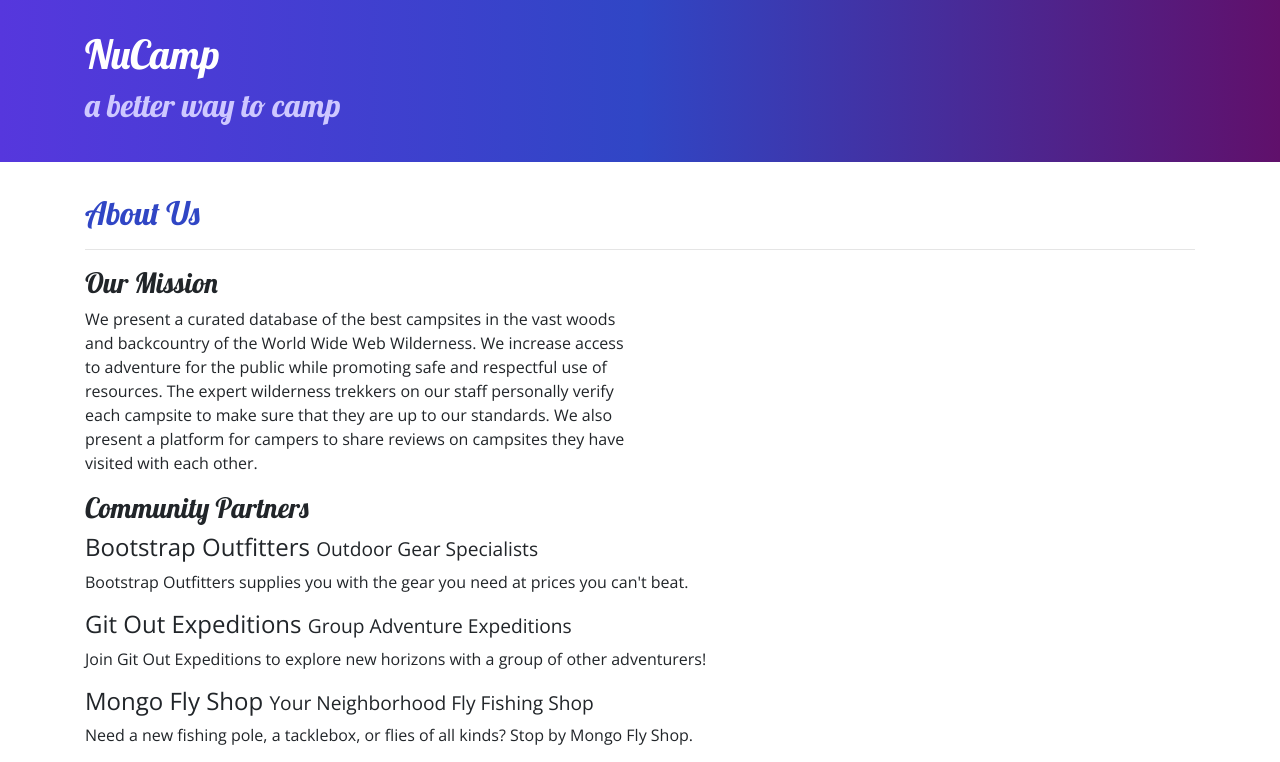
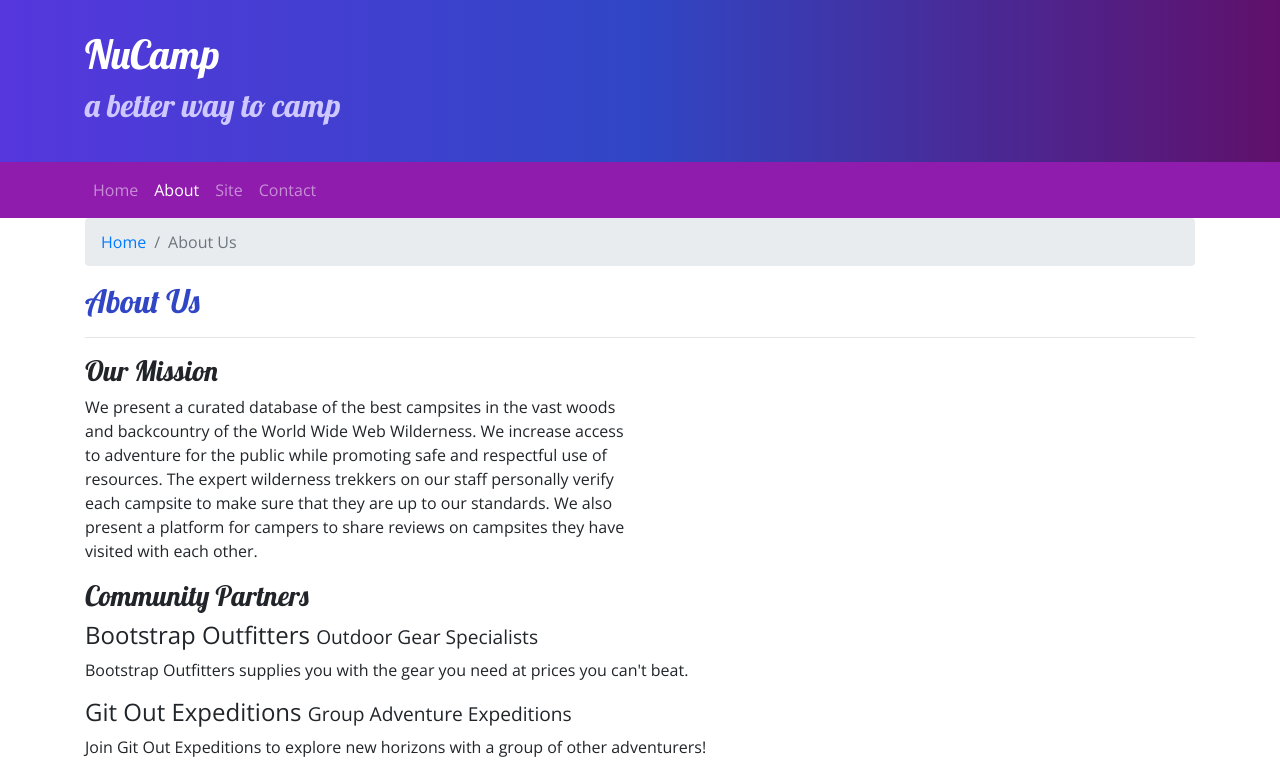
Before and after one commit to ea-new/nucampsite, a website: page aboutus.html in a window 1280 px wide. Shown: the top 762 px of the page. Drawn offline with nearby package versions, Linux system fonts and the light colour scheme.

Commit message:
Navbar and Breadcrumbs

```diff
--- a/aboutus.html
+++ b/aboutus.html
@@ -33,9 +33,33 @@
     </header>
 
 
+    <nav class = "navbar navbar-expand-sm navbar-dark sticky-top">
+            <div class = "container">
+            <button class = "navbar-toggler ml-auto" type = "button" data-toggle = "collapse" data-target = "#nucampNavbar">
+              <span class = "navbar-toggler-icon"></span>
+            </button>
+            <div class = "collapse navbar-collapse" id = "nucampNavbar">
+
+
+            <ul class = "navbar-nav">
+              <li class = "nav-item"><a class = "nav-link" href="index.html">Home</a></li>
+              <li class = "nav-item active"><a class = "nav-link" href="#">About</a></li>
+              <li class = "nav-item"><a class = "nav-link" href="#">Site</a></li>
+              <li class = "nav-item"><a  class = "nav-link"href="#">Contact</a></li>
+            </ul>
+          </div>
+          </div>
+          </nav>
+
+
            <div class="container">
                     <div class="row">
                         <div class="col">
+                            <ol class = "breadcrumb">
+                               <li class ="breadcrumb-item"><a href ="index.html">Home</a></li>
+                               <li class ="breadcrumb-item active">About Us</li>
+                            </ol>
+
                <h2>About Us</h2>
                <hr/>
             </div>
--- a/css/styles.css
+++ b/css/styles.css
@@ -18,7 +18,7 @@ footer{
 }
 
 .jumbotron{
-
+    margin:0;
     padding :30px;
     background-image: linear-gradient(to right, #5637DD, #3046C5, #60106B);
     color: white;
@@ -29,3 +29,7 @@ footer{
     border-bottom: 1px ridge;
     min-height: 200px;
 }
+
+.navbar{
+    background-color: #901CAD;
+}
```
Also changed, not shown: index.html (+20 -0 lines).
